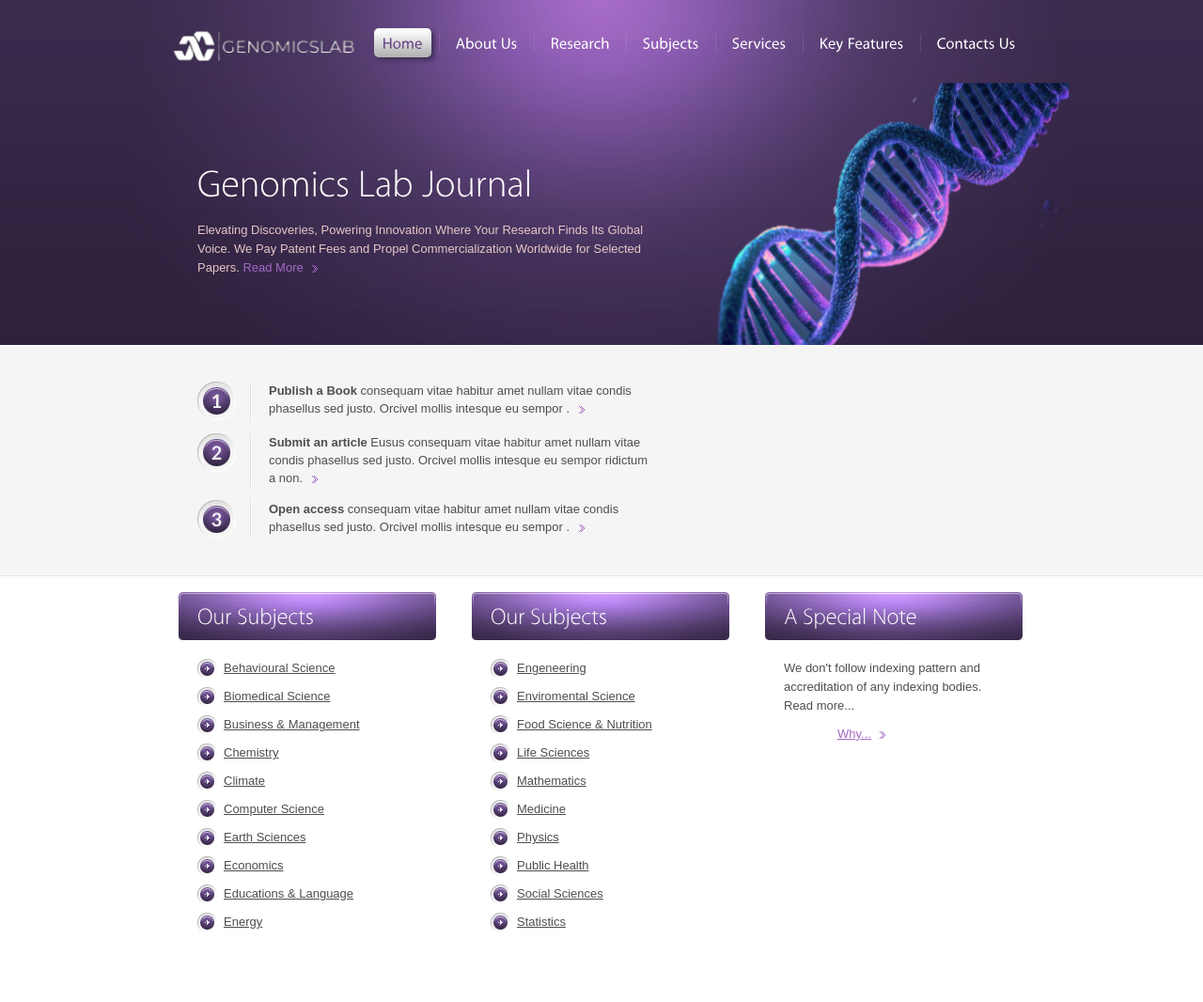
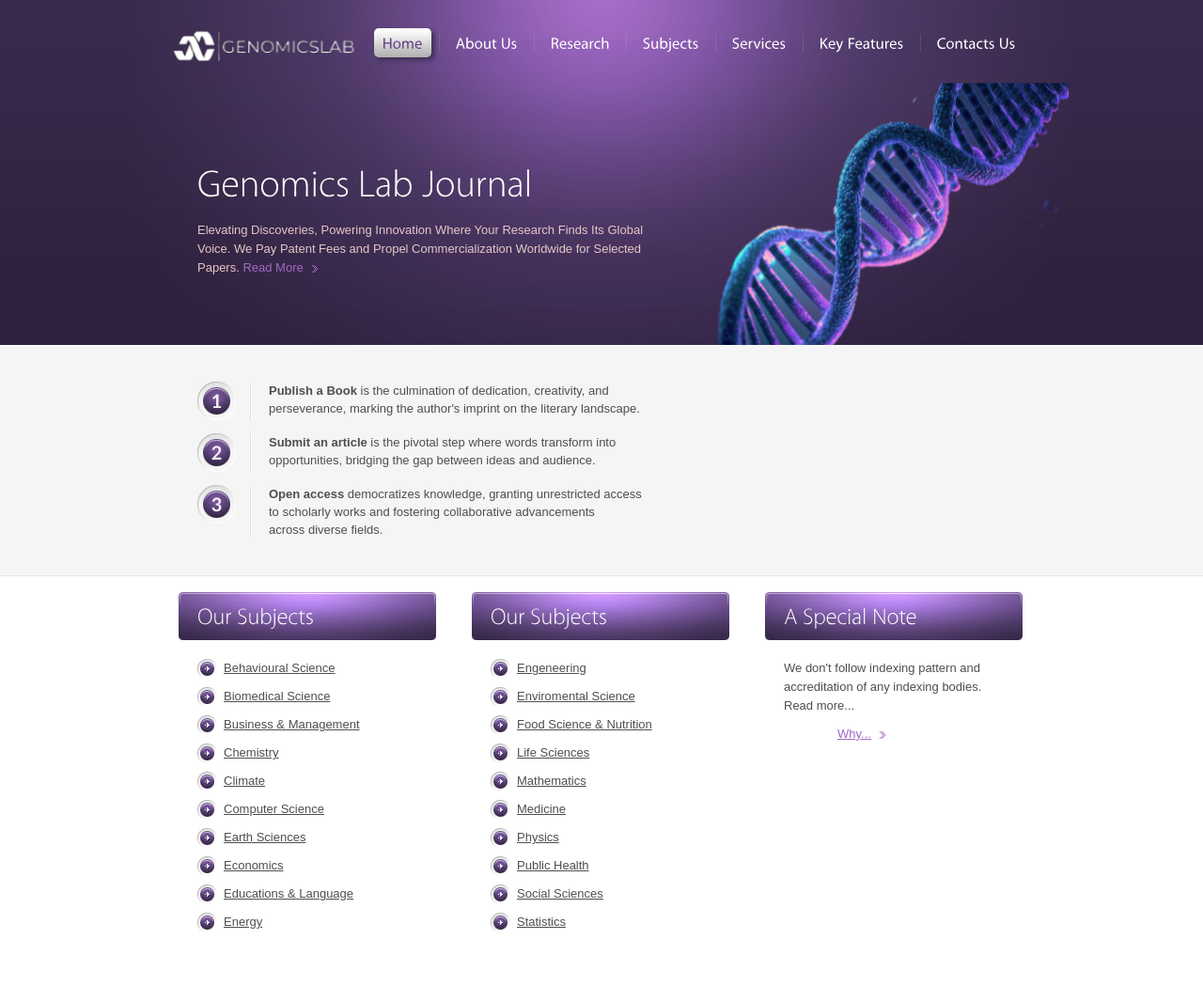
Before and after one commit to chandanmahato624/Genomics-Lab, a plain HTML site: page index.html in a window 1280 px wide. Shown: the top 1066 px of the page at 94% size. Drawn offline with Linux system fonts and the light colour scheme.

Commit message:
Text updated

```diff
--- a/index.html
+++ b/index.html
@@ -51,13 +51,9 @@
       <section id="content_top">
         <article class="col1 pad_left2">
           <ul class="list1">
-            <li> <span class="box1">1</span> <strong>Publish a Book</strong> consequam vitae habitur amet nullam vitae
-              condis phasellus sed justo. Orcivel mollis intesque eu sempor . <a href="#" class="arrow"></a></li>
-            <li> <span class="box1">2</span> <strong>Submit an article</strong> Eusus consequam vitae habitur amet
-              nullam vitae condis phasellus sed justo. Orcivel mollis intesque eu sempor ridictum a non. <a href="#"
-                class="arrow"></a></li>
-            <li> <span class="box1">3</span> <strong>Open access</strong> consequam vitae habitur amet nullam vitae
-              condis phasellus sed justo. Orcivel mollis intesque eu sempor . <a href="#" class="arrow"></a></li>
+            <li> <span class="box1">1</span> <strong>Publish a Book</strong> is the culmination of dedication, creativity, and perseverance, marking the author's imprint on the literary landscape. </li>
+            <li> <span class="box1">2</span> <strong>Submit an article</strong> is the pivotal step where words transform into opportunities, bridging the gap between ideas and audience. </li>
+            <li> <span class="box1">3</span> <strong>Open access</strong> democratizes knowledge, granting unrestricted access to scholarly works and fostering collaborative advancements across diverse fields. </li>
           </ul>
         </article>
       </section>
```
